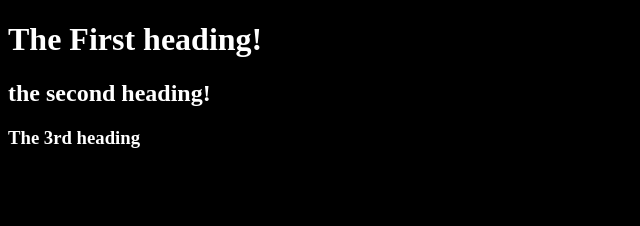
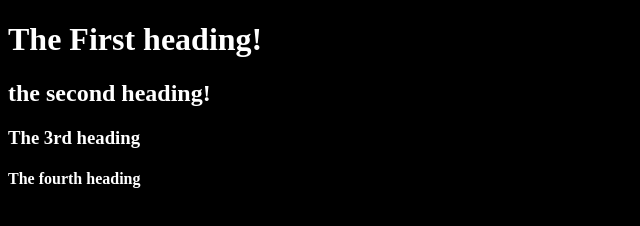
Before and after one commit to FrenzIvan/branch, a plain HTML site: page index.html in a window 1280 px wide. Shown: the whole page, without its empty margins (0-640 px from the left). Drawn offline with Linux system fonts and the light colour scheme.

Commit message:
update 3.0

```diff
--- a/index.html
+++ b/index.html
@@ -16,5 +16,6 @@
     <h1>The First heading!</h1>
     <h2>the second heading!</h2>
     <h3>The 3rd heading</h3>
+    <h4>The fourth heading</h4>
   </body>
 </html>
```
